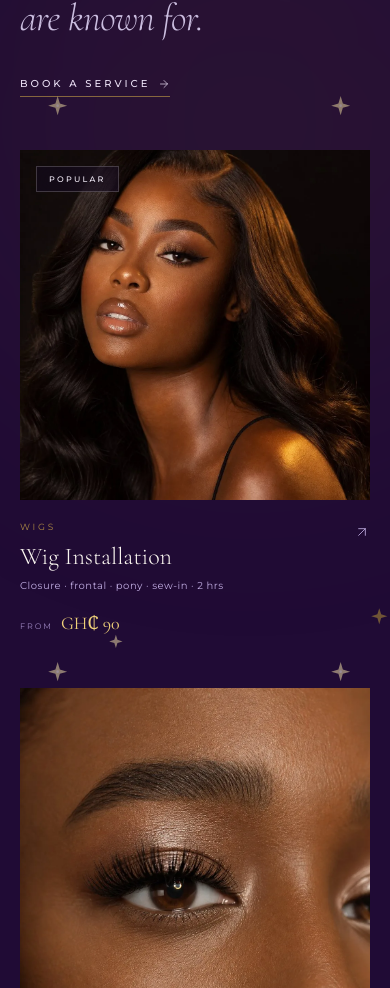
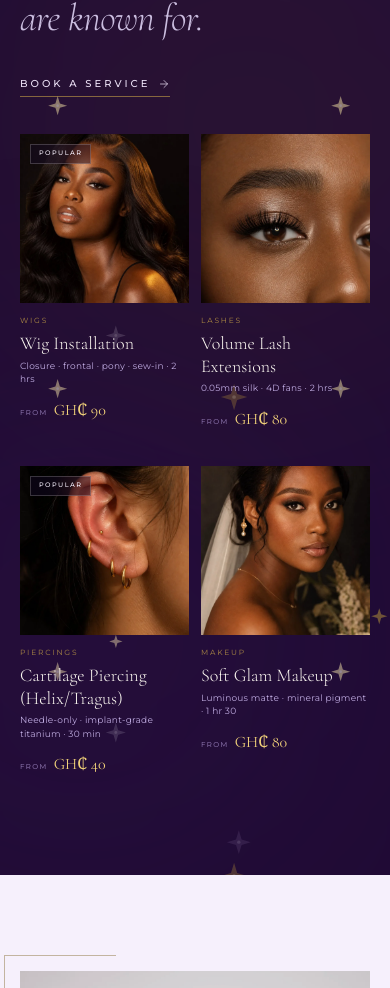
Before and after one commit to Kaly06/anna-s-beautistry-new, a React (Vite) app: page / in a window 390 px wide. Shown: the part 2031-3019 px from the top of the page. Built offline with nearby package versions, Linux system fonts and the light colour scheme.

Commit message:
Use two signature columns on mobile
Co-authored-by: arena-agent <297053741+arena-agent@users.noreply.github.com>

```diff
--- a/src/components/Signatures.tsx
+++ b/src/components/Signatures.tsx
@@ -41,7 +41,7 @@ export default function Signatures() {
           </Reveal>
         </div>
 
-        <div className="mt-14 grid grid-cols-1 gap-x-5 gap-y-12 sm:grid-cols-2 lg:grid-cols-4 lg:gap-x-6">
+        <div className="mt-10 grid grid-cols-2 gap-x-3 gap-y-8 sm:mt-14 sm:gap-x-5 sm:gap-y-12 lg:grid-cols-4 lg:gap-x-6">
           {signatures.map((signature, index) => (
             <m.article
               key={signature.id}
@@ -69,30 +69,30 @@ export default function Signatures() {
                   <div className="pointer-events-none absolute inset-0 bg-gradient-to-t from-ink-950/60 via-transparent to-transparent opacity-0 transition-opacity duration-700 group-hover:opacity-100" />
 
                   {signature.tag ? (
-                    <span className="absolute left-4 top-4 border border-ivory-50/20 bg-ink-950/45 px-3 py-1.5 font-sans text-[8px] font-medium uppercase tracking-[0.28em] text-ivory-100 backdrop-blur-md">
+                    <span className="absolute left-2.5 top-2.5 border border-ivory-50/20 bg-ink-950/45 px-2 py-1 font-sans text-[6.5px] font-medium uppercase tracking-[0.22em] text-ivory-100 backdrop-blur-md sm:left-4 sm:top-4 sm:px-3 sm:py-1.5 sm:text-[8px] sm:tracking-[0.28em]">
                       {signature.tag}
                     </span>
                   ) : null}
 
-                  <span className="absolute right-4 top-4 flex h-9 w-9 translate-y-1 items-center justify-center rounded-full border border-ivory-50/30 bg-ink-950/30 text-ivory-50 opacity-0 backdrop-blur-md transition-all duration-500 ease-luxe group-hover:translate-y-0 group-hover:opacity-100">
+                  <span className="absolute right-4 top-4 hidden h-9 w-9 translate-y-1 items-center justify-center rounded-full border border-ivory-50/30 bg-ink-950/30 text-ivory-50 opacity-0 backdrop-blur-md transition-all duration-500 ease-luxe group-hover:translate-y-0 group-hover:opacity-100 min-[500px]:flex">
                     <Plus className="h-3.5 w-3.5" strokeWidth={1.4} />
                   </span>
                 </div>
 
-                <div className="flex items-start justify-between gap-3 pt-5">
+                <div className="flex items-start justify-between gap-2 pt-3 sm:gap-3 sm:pt-5">
                   <div>
-                    <p className="font-sans text-[9px] uppercase tracking-[0.3em] text-gold-300/70">
+                    <p className="font-sans text-[7.5px] uppercase tracking-[0.24em] text-gold-300/70 sm:text-[9px] sm:tracking-[0.3em]">
                       {signature.service}
                     </p>
-                    <h3 className="mt-2 font-display text-2xl leading-tight text-ivory-50">
+                    <h3 className="mt-1.5 font-display text-lg leading-tight text-ivory-50 sm:mt-2 sm:text-2xl">
                       {signature.name}
                     </h3>
-                    <p className="mt-1.5 font-sans text-[10px] tracking-wider text-ivory-400">
+                    <p className="mt-1 font-sans text-[9px] tracking-wide text-ivory-400 sm:mt-1.5 sm:text-[10px] sm:tracking-wider">
                       {signature.detail} · {signature.duration}
                     </p>
-                    <p className="mt-4 font-display text-lg text-gold-200">
+                    <p className="mt-3 font-display text-base text-gold-200 sm:mt-4 sm:text-lg">
                       {signature.priceFrom ? (
-                        <span className="mr-2 font-sans text-[8px] uppercase tracking-[0.24em] text-ivory-500">
+                        <span className="mr-1.5 font-sans text-[7px] uppercase tracking-[0.2em] text-ivory-500 sm:mr-2 sm:text-[8px] sm:tracking-[0.24em]">
                           From
                         </span>
                       ) : null}
@@ -100,7 +100,7 @@ export default function Signatures() {
                     </p>
                   </div>
                   <ArrowUpRight
-                    className="mt-1 h-4 w-4 shrink-0 text-ivory-400 transition-all duration-500 ease-luxe group-hover:-translate-y-1 group-hover:translate-x-1 group-hover:text-gold-200"
+                    className="mt-1 hidden h-4 w-4 shrink-0 text-ivory-400 transition-all duration-500 ease-luxe group-hover:-translate-y-1 group-hover:translate-x-1 group-hover:text-gold-200 min-[500px]:block"
                     strokeWidth={1.3}
                   />
                 </div>
```
